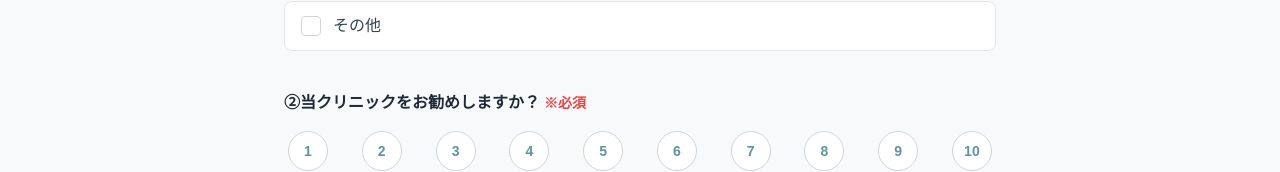
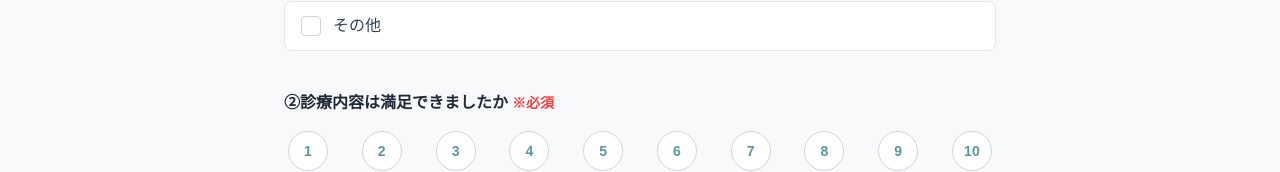
Before and after one commit to hiroyukimaekawa-lang/kawaratani-clinic-questionnaire, a Next.js app: page / in a window 1280 px wide. Shown: the part 642-814 px from the top of the page. Built offline with nearby package versions, Linux system fonts and the light colour scheme; no server answers.

Commit message:
質問②の文言を「診療内容は満足できましたか」に変更

```diff
--- a/data/questions.ts
+++ b/data/questions.ts
@@ -19,7 +19,7 @@ export const surveyQuestions: Question[] = [
   {
     id: 'waitingTime',
     type: 'nps',
-    title: '②当クリニックをお勧めしますか？',
+    title: '②診療内容は満足できましたか',
     required: true,
   },
   {
```
